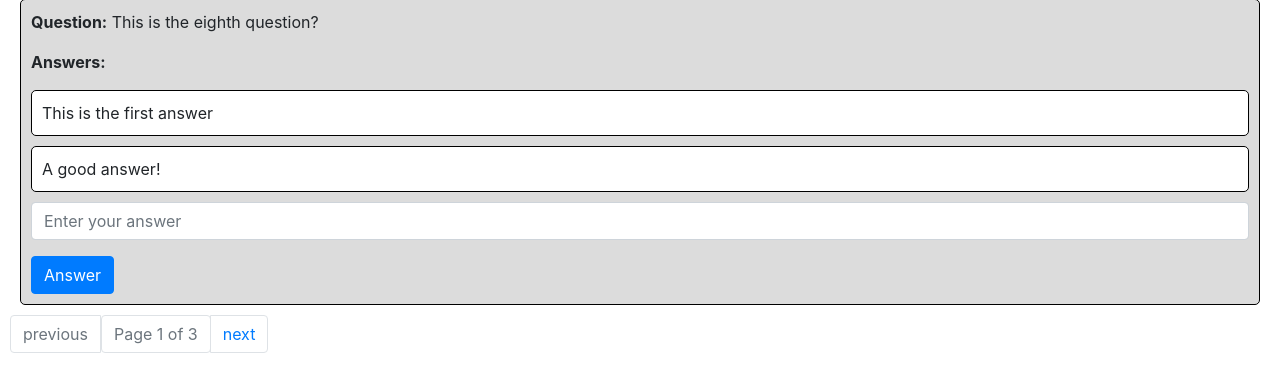
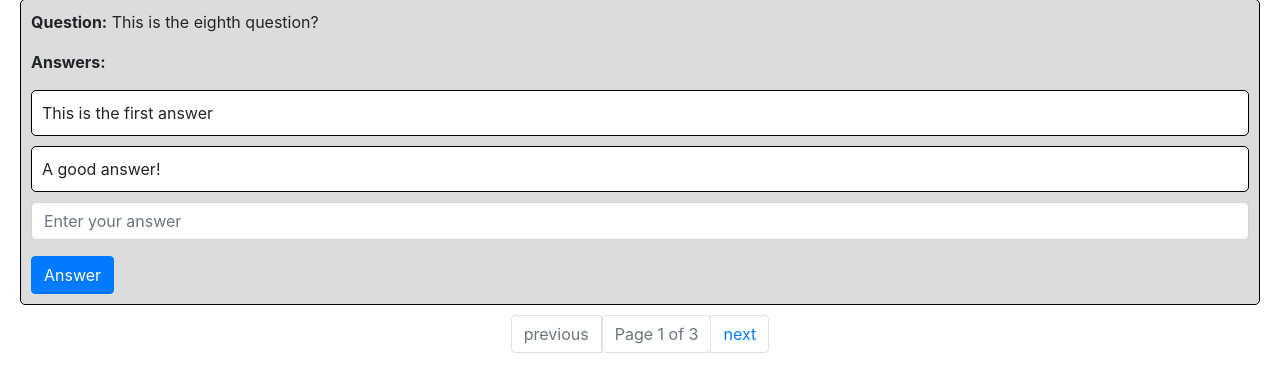
Before and after one commit to jaychakr/capstone, a Django app: page / in a window 1280 px wide. Shown: the part 1773-2152 px from the top of the page. Run offline with Django 5.2, Linux system fonts and the light colour scheme; data comes from the database, SQL or seed files in the repository; some libraries are stand-ins or nearby versions.

Commit message:
center pagination with flexbox

```diff
--- a/questions/static/questions/styles.css
+++ b/questions/static/questions/styles.css
@@ -20,3 +20,8 @@ body {
     margin: 10px 0;
     background-color: white;
 }
+
+.pagination {
+    display: flex;
+    justify-content: center;
+}
--- a/static/questions/styles.css
+++ b/static/questions/styles.css
@@ -20,3 +20,8 @@ body {
     margin: 10px 0;
     background-color: white;
 }
+
+.pagination {
+    display: flex;
+    justify-content: center;
+}
```
